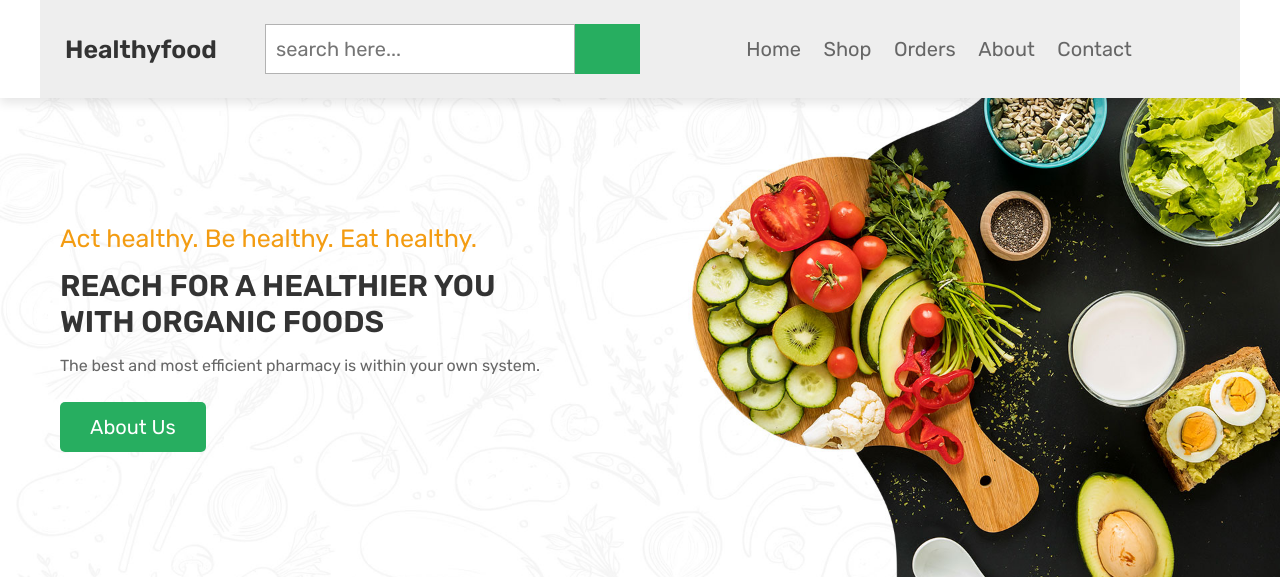
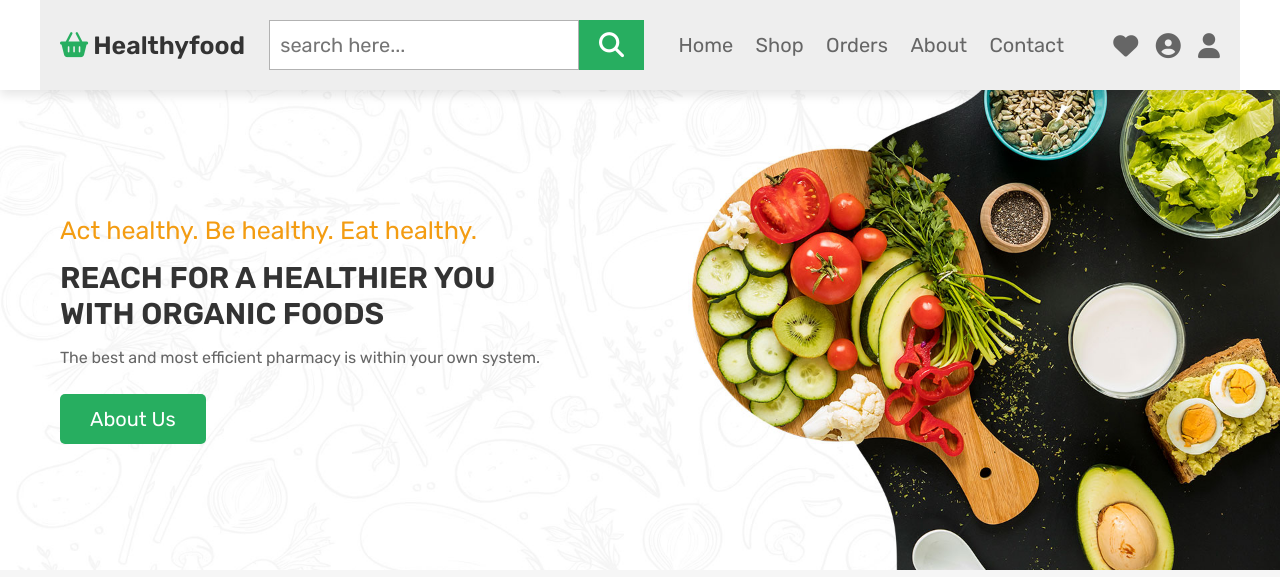
Before and after one commit to KuroHiyuki/Website_Designed_Lecture, a PHP site: page /home.php in a window 1280 px wide. Shown: the top 577 px of the page. Run offline with PHP 8.4, Linux system fonts and the light colour scheme; some libraries are stand-ins or nearby versions.

Commit message:
trang hien thi

```diff
--- a/css/style.css
+++ b/css/style.css
@@ -763,10 +763,12 @@
 */
 .flex{
    background:#eee;
+   /* flex{display: flex, giúp các thành phần linh hoạt */
    display: flex;
    align-items: center;
+   /* justify-content: space-between tự cân đối kich thước của các phần tử bên trong*/
    justify-content: space-between;
-   padding:2rem 9%;
+   padding:1rem 5%;
  }
 
  .logo{
--- a/footer.php
+++ b/footer.php
@@ -1,5 +1,6 @@
 <footer class="footer">
-
+<link rel="stylesheet" href="https://cdnjs.cloudflare.com/ajax/libs/font-awesome/6.1.1/css/all.min.css
+">
    <section class="box-container">
 
       <div class="box">
--- a/header.php
+++ b/header.php
@@ -16,13 +16,15 @@ if(isset($message)){
 <header class="header">
 
    <div class="flex">
-
-   <a href="#" class="logo"><i class="fas fa-shopping-basket"></i>Healthyfood</a>
+   <link rel="stylesheet" href="https://cdnjs.cloudflare.com/ajax/libs/font-awesome/6.1.1/css/all.min.css
+">
+         <a href="#" class="logo"><i class="fas fa-shopping-basket"></i>Healthyfood</a>
             <form action="" class="search-box-container">
                 <input type="search" id="search-box" placeholder="search here...">
                 <label for="search-box" class="fas fa-search"></label>
-        </form>
-        <div id="menu-bar" class="fas fa-bars"></div>
+            </form>
+
+        <!--<div id="menu-bar" class="fas fa-bars"></div>-->
       <nav class="navbar">
          <a href="home.php">Home</a>
          <a href="shop.php">Shop</a>
@@ -36,7 +38,7 @@ if(isset($message)){
          <a href="#" class="fas fa-user-circle"></a>
          <div id="menu-btn" class="fas fa-bars"></div>
          <div id="user-btn" class="fas fa-user"></div>
-         <a href="search_page.php" class="fas fa-search"></a>
+         <!--<a href="search_page.php" class="fas fa-search"></a>-->
 
       </div>
 
--- a/js/script.js
+++ b/js/script.js
@@ -1,5 +1,6 @@
 let navbar = document.querySelector('.header .flex .navbar');
-
+//Phương thức querySelector() trả về phần tử đầu tiên là phần tử con của phần tử
+//mà nó được gọi ra khớp với nhóm bộ chọn được chỉ định
 document.querySelector('#menu-btn').onclick = () =>{
    navbar.classList.toggle('active');
    profile.classList.remove('active');
```
